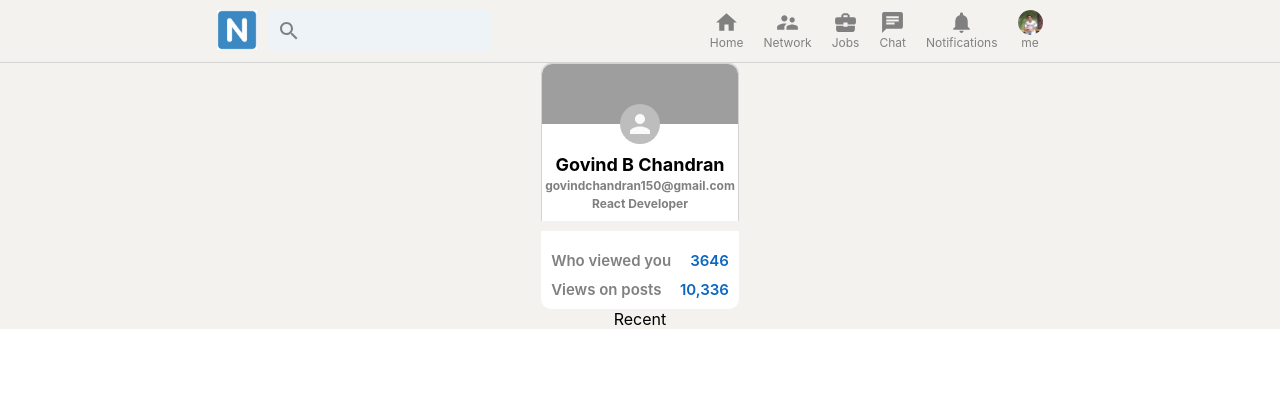
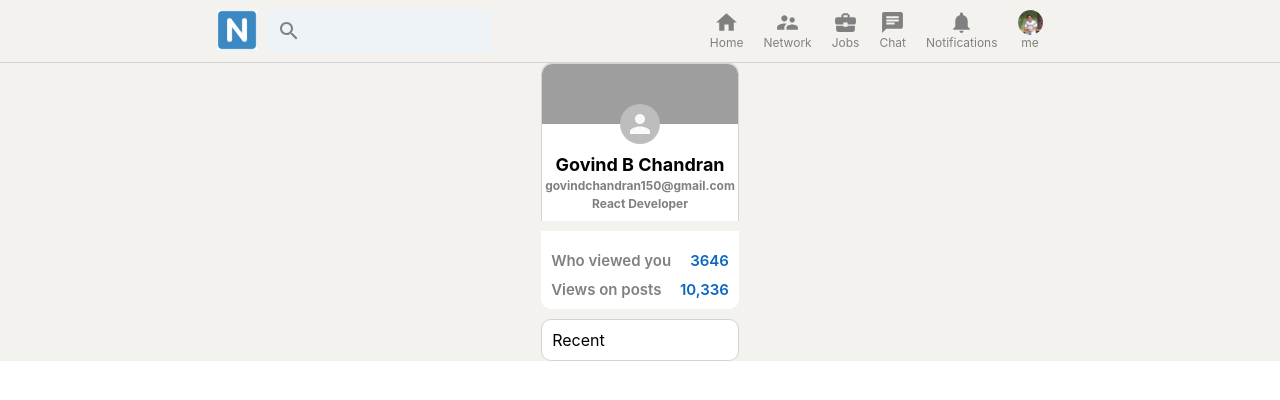
Before and after one commit to chandran-jr/NetworKit, a React (Create React App) app: page / in a window 1280 px wide. Shown: the top 400 px of the page. Built offline with nearby package versions, Linux system fonts and the light colour scheme; grey boxes are pictures that could not be loaded.

Commit message:
Add files via upload

```diff
--- a/src/Sidebar.css
+++ b/src/Sidebar.css
@@ -69,3 +69,12 @@
     border-bottom-left-radius: 10px;
     border-bottom-right-radius: 10px;
 }
+
+.sidebar__bottom{
+    text-align: left;
+    padding: 10px;
+    border: 1px solid lightgrey;
+    background-color: white;
+    border-radius: 10px;
+    margin-top: 10px;
+}
```
